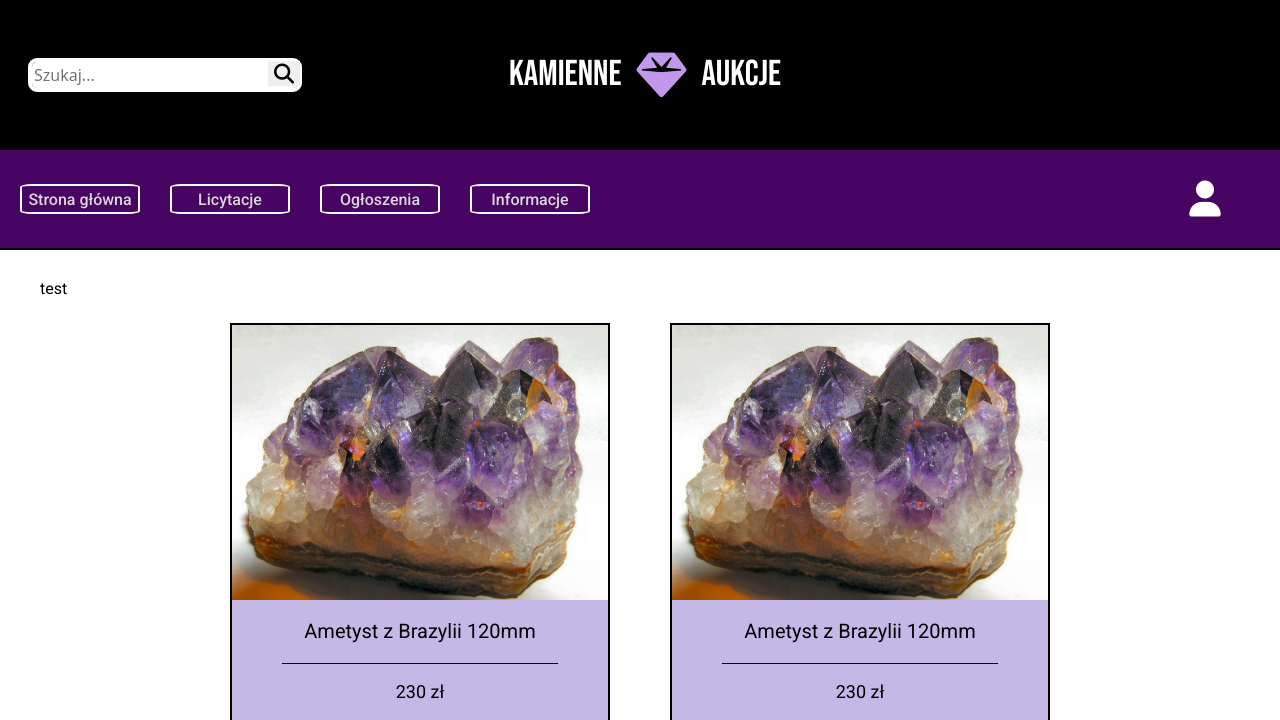
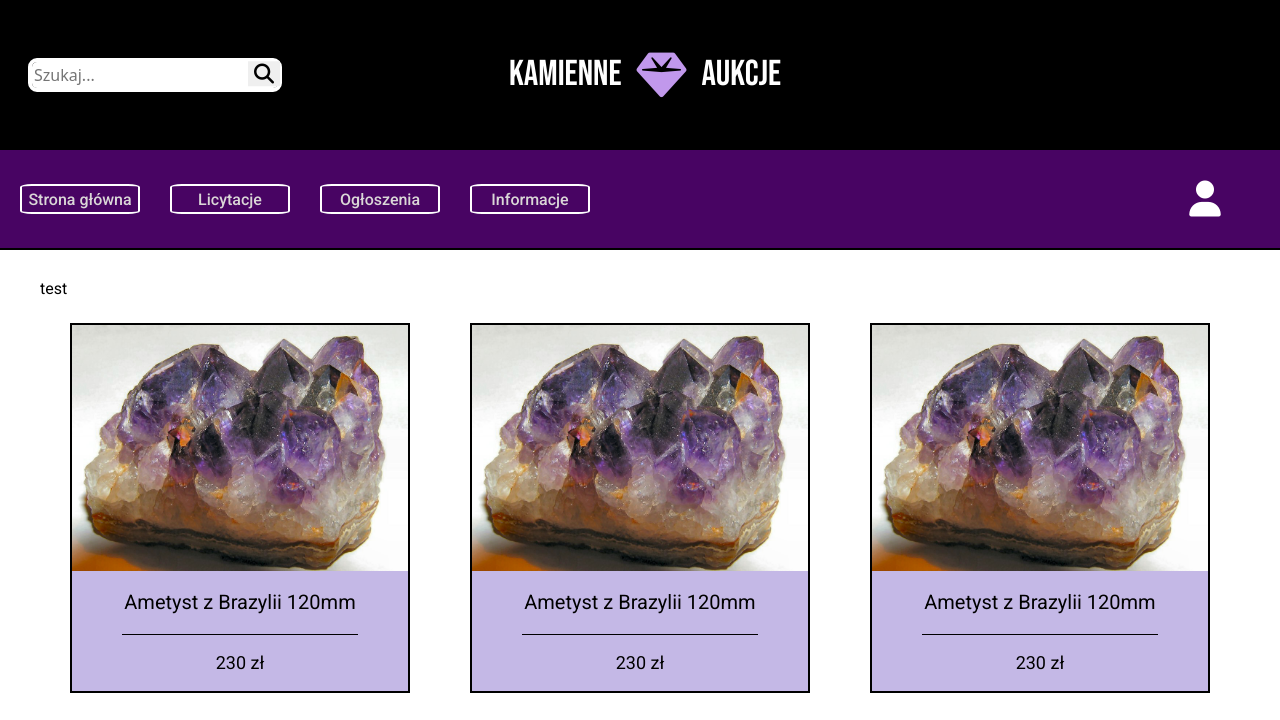
Before and after one commit to Adam-Kaluski/Kamienne-aukcje, a website built with Vite: page index.html in a window 1280 px wide. Shown: the top 720 px of the page. Built offline with nearby package versions, Linux system fonts and the light colour scheme.

Commit message:
fixing announc on diffrent breakpoints

```diff
--- a/assets/sass/partials/_announc.scss
+++ b/assets/sass/partials/_announc.scss
@@ -6,8 +6,9 @@
     &__allElements {
         display: flex;
         flex-wrap: wrap;
-        justify-content: center;
+        justify-content: flex-start;
         align-items: center;
+
 
     }
 
@@ -34,17 +35,17 @@
     }
 
     @include large-desktop {
-        width: calc((100%/3) - 20px);
+        width: calc((100%/3) - (4 * $gutter-gap));
         overflow-x:auto;
-        padding: 0;
+
     }
 
     @include big-tablet {
-        width: calc((100%/2) - 20px);
+        width: calc((100%/2) - (4 * $gutter-gap));
     }
 
     @include smartphone {
-        width: calc(100% - 20px);
+        width: calc(100% - (4 * $gutter-gap));
     }
 }
 
--- a/assets/sass/partials/_navigation.scss
+++ b/assets/sass/partials/_navigation.scss
@@ -47,6 +47,14 @@
             border: 2px solid #000;
 
         }
+
+        @include big-tablet {
+            margin: 0 20px 0 0;
+        }
+
+        @include smartphone {
+            margin: 0 10px 0 0;
+        }
     }
 
     &__userLink {
--- a/assets/sass/partials/_topBar.scss
+++ b/assets/sass/partials/_topBar.scss
@@ -11,11 +11,15 @@
 
 
     &__search {
-        width: 270px;
+        width: 250px;
         position: relative;
 
         @include big-tablet {
-            width: 180px;
+            width: 120px;
+        }
+
+        @include smartphone {
+            inset: -60% auto auto 70%;
         }
 
     }
--- a/partials/logo.html
+++ b/partials/logo.html
@@ -1,5 +1,5 @@
 <div class="logo">
-    <a href="#" class="logo__link">
+    <a href="index.html" class="logo__link">
         <span class="logo__title">KAMIENNE</span>
         <i class="fa-solid fa-gem logo__icon"></i>
         <span class="logo__title">AUKCJE</span>
```
